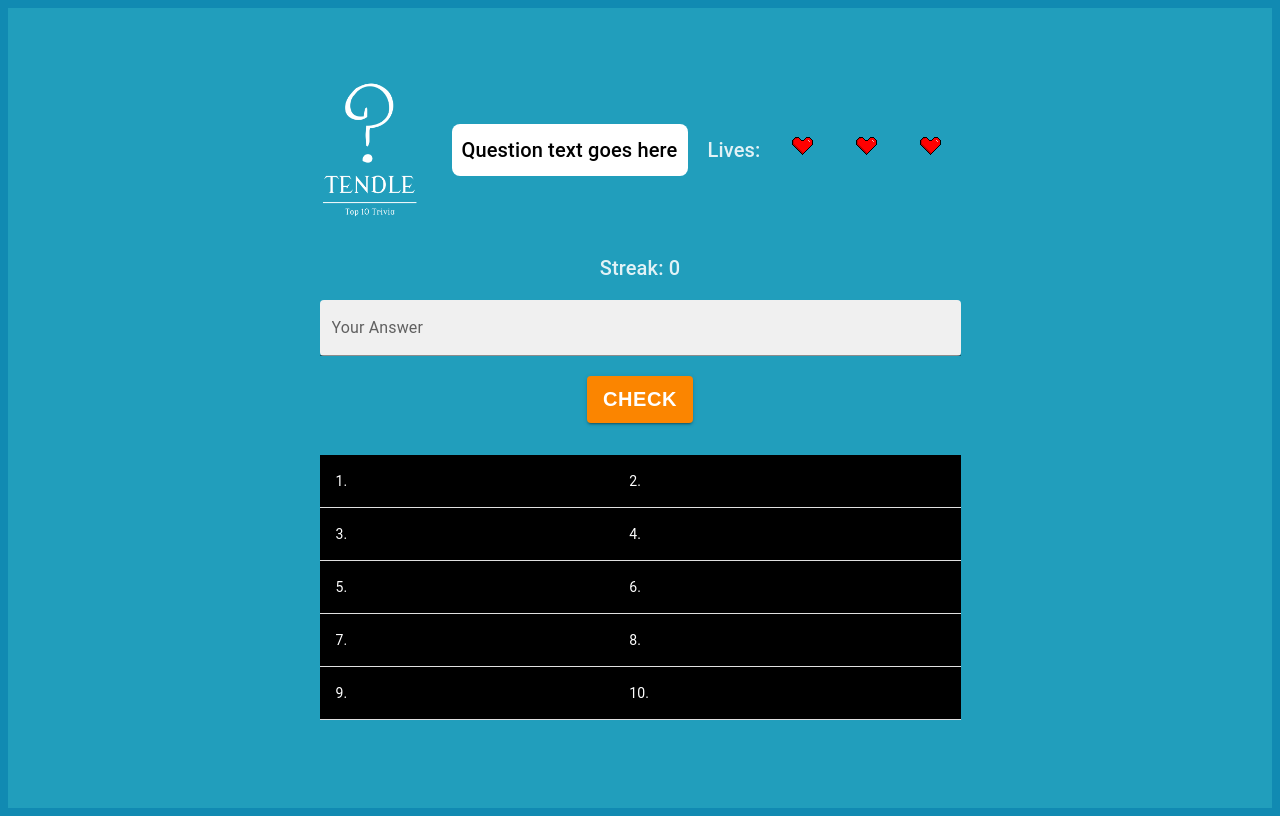
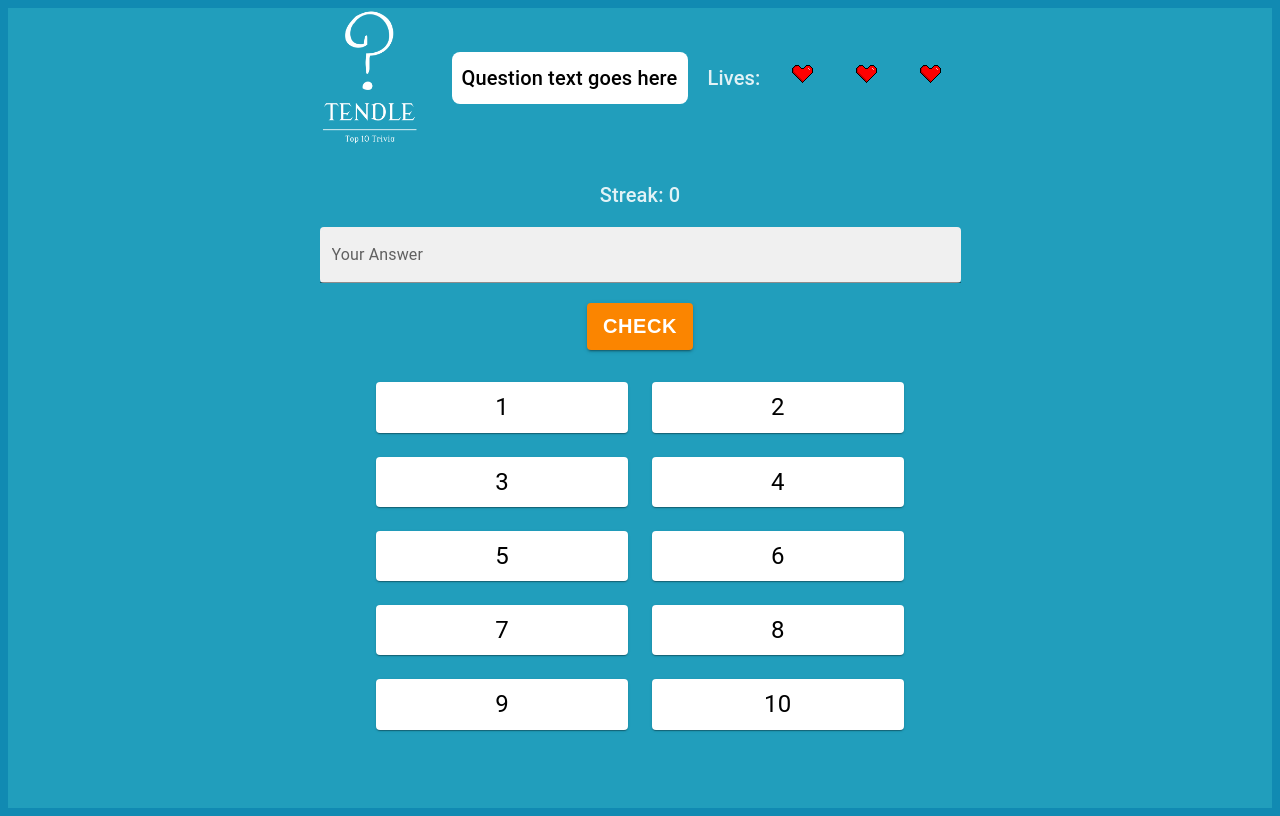
Before and after one commit to Arnavpmr/cs545-tendle, a React (Vite) app: page / in a window 1280 px wide. Both pictures are taken after a click on the button "PLAY". Built offline with nearby package versions, Linux system fonts and the light colour scheme.

Commit message:
change table into grid

```diff
--- a/src/routes/category.tsx
+++ b/src/routes/category.tsx
@@ -1,21 +1,24 @@
 import * as React from "react";
-import {
-  Box,
-  Button,
-  Typography,
-  Table,
-  TableBody,
-  TableCell,
-  TableContainer,
-  TableRow,
-  TextField,
-} from "@mui/material";
+import { Box, Button, Paper, Typography, TextField } from "@mui/material";
+import Grid from "@mui/material/Grid2";
 import logo from "../assets/logo.png";
 import heart from "../assets/heart.png";
+import { styled } from "@mui/material/styles";
 
 interface CategoryProps {
   onFinish: () => void;
 }
+
+const Item = styled(Paper)(({ theme }) => ({
+  backgroundColor: "#fff",
+  ...theme.typography.body2,
+  padding: theme.spacing(1),
+  textAlign: "center",
+  color: theme.palette.text.secondary,
+  ...theme.applyStyles("dark", {
+    backgroundColor: "#1A2027",
+  }),
+}));
 
 const Category: React.FC<CategoryProps> = ({ onFinish }) => {
   const handleCheckAnswer = () => {
@@ -86,21 +89,27 @@
       >
         Check
       </Button>
-      <TableContainer sx={{ backgroundColor: "black", marginBottom: 2 }}>
-        <Table>
-          <TableBody>
-            {[...Array(5)].map((_, rowIndex) => (
-              <TableRow key={rowIndex}>
-                {[...Array(2)].map((_, colIndex) => (
-                  <TableCell key={colIndex} sx={{ color: "white" }}>
-                    {rowIndex * 2 + colIndex + 1}.
-                  </TableCell>
-                ))}
-              </TableRow>
-            ))}
-          </TableBody>
-        </Table>
-      </TableContainer>
+
+      <Box sx={{ flexGrow: 1 }}>
+        <Grid
+          container
+          spacing={{ xs: 2, md: 3 }}
+          columns={{ xs: 4, sm: 8}}
+        >
+          {Array.from(Array(10)).map((_, index) => (
+            <Grid key={index} size={{ xs: 2, sm: 4, md: 4 }}>
+              <Item
+                sx={{
+                  fontSize: "1.5em",
+                  color: "black",
+                }}
+              >
+                {index + 1}
+              </Item>
+            </Grid>
+          ))}
+        </Grid>
+      </Box>
     </Box>
   );
 };
```
